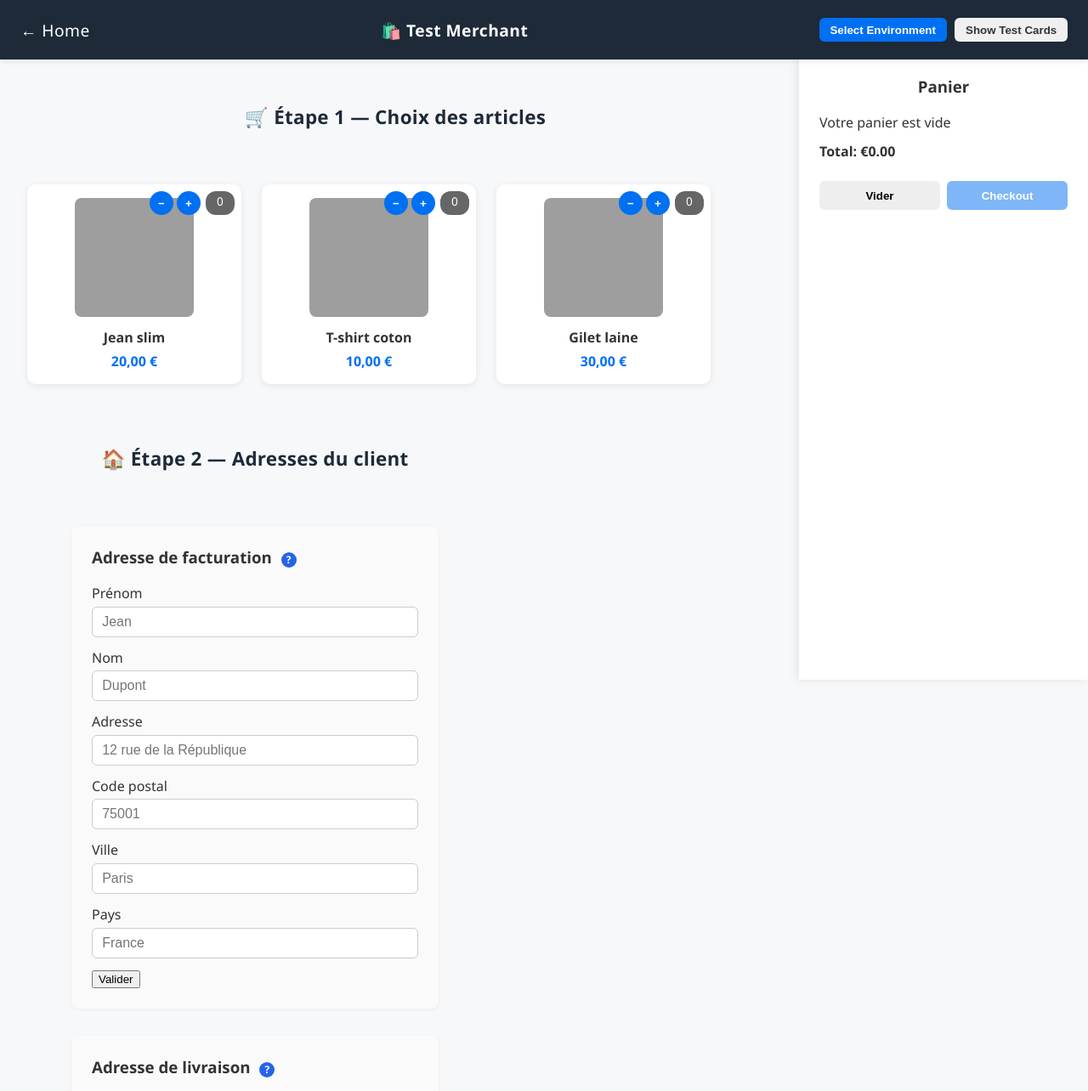
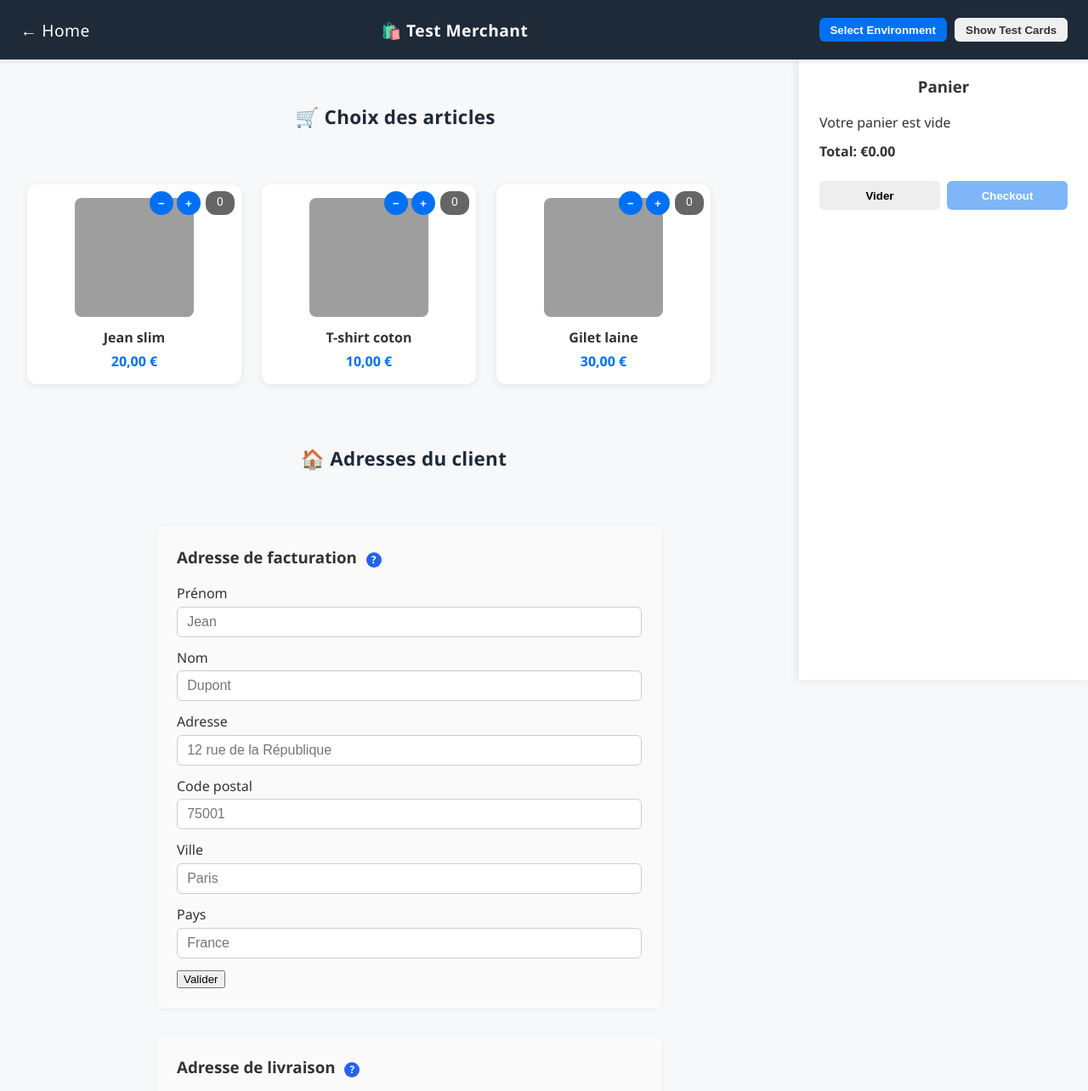
Before and after one commit to sgesini/internal-test-tool, a website: page public/Demo/Demo.html in a window 1280 px wide. Shown: the top 1284 px of the page at 85% size. Drawn offline with Linux system fonts and the light colour scheme; grey boxes are pictures that could not be loaded.

Commit message:
feat: visual update

```diff
--- a/public/Demo/Demo.html
+++ b/public/Demo/Demo.html
@@ -26,7 +26,7 @@
 
   <main>
     <!-- zone des articles -->
-    <h2 class="checkout-step-title">🛒 Étape 1 — Choix des articles</h2>
+    <h2 class="checkout-step-title">🛒 Choix des articles</h2>
     <section class="articles">
       <div class="article-card" data-id="jean" data-name="Jean slim" data-price="2000">
         <img src="https://images.unsplash.com/photo-1584370848010-d7fe6bc767ec?auto=format&fit=crop&w=400&q=60" alt="Jean slim" />
@@ -75,7 +75,7 @@
 
     <!-- Étape 2 : adresses -->
     <section id="addresses-section">
-      <h2 class="checkout-step-title">🏠 Étape 2 — Adresses du client</h2>
+      <h2 class="checkout-step-title">🏠 Adresses du client</h2>
 
       <!-- Billing -->
       <div class="address-block" id="billing-address">
@@ -137,7 +137,7 @@
 
     <!-- Étape 3 : paiement -->
     <section id="payment-section" class="hidden">
-      <h2 class="checkout-step-title">💳 Étape 3 — Paiement</h2>
+      <h2 class="checkout-step-title">💳 Paiement</h2>
 
       <!-- IMPORTANT : names matching s2s.html / API -->
       <form id="s2s-payment-form">
--- a/public/Demo/demo-style.css
+++ b/public/Demo/demo-style.css
@@ -229,8 +229,7 @@ main {
   display: flex;
   flex-direction: column;
   gap: 2rem;
-  margin-right: 350px; /* pour ne pas passer sous le panneau */
-  max-width: 70%;
+  max-width: 100%;
   margin-left: 20px;
   padding-top: 0.5rem !important; /* réduit légèrement le vide au-dessus */
 }
@@ -245,6 +244,8 @@ main {
   border-radius: 8px;
   padding: 1.5rem;
   box-shadow: 0 1px 4px rgba(0, 0, 0, 0.05);
+  margin-left: 100px;
+  max-width: 70%;
 }
 
 .address-block h3 {
```
